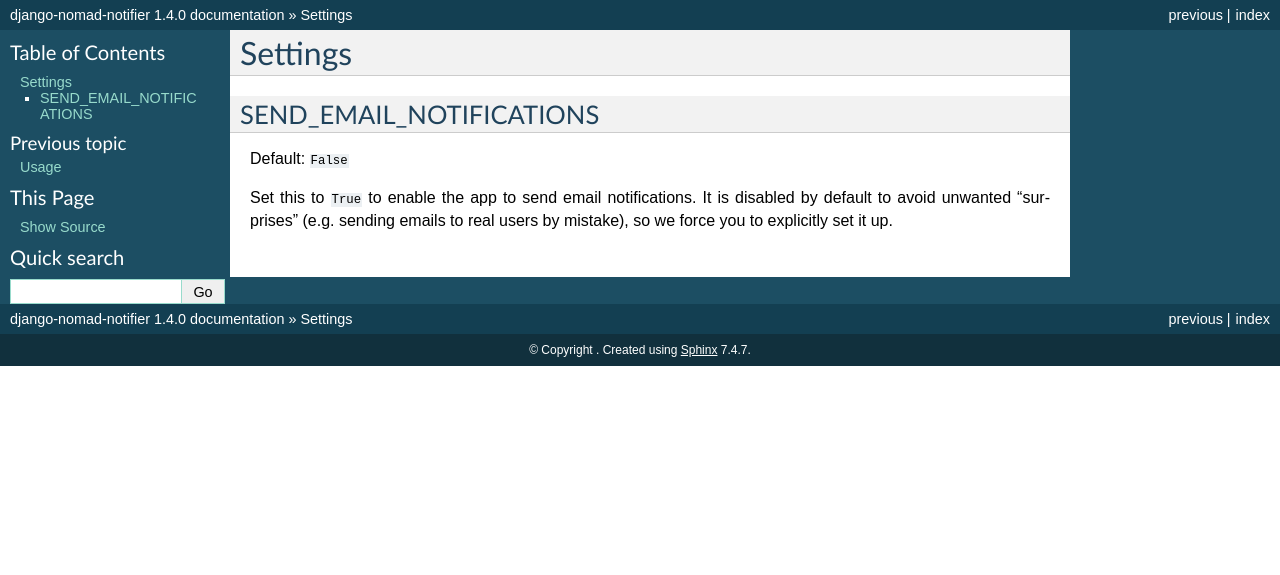
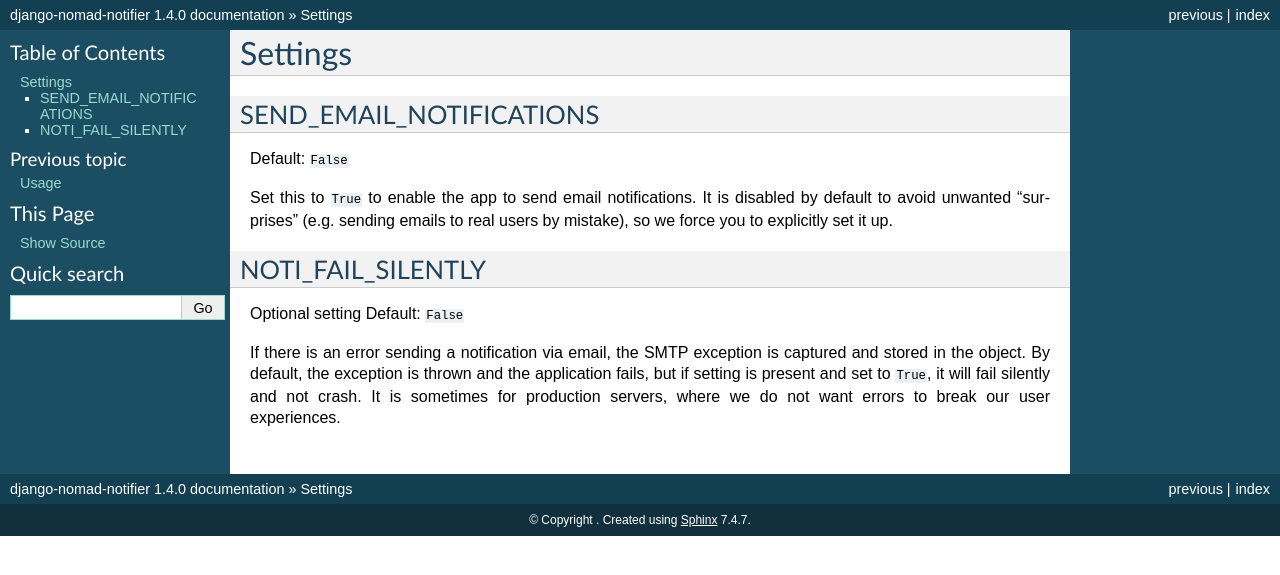
Before and after one commit to Nomadblue/django-nomad-notifier, a Sphinx documentation site: the page built from docs/settings.rst, in a window 1280 px wide. Shown: the top 575 px of the page. Built offline with Sphinx 7.4.7, drawn with Linux system fonts in a browser that asks for light colours.

Commit message:
Store email exc in model, use NOTI_FAIL_SILENTLY

```diff
--- a/docs/settings.rst
+++ b/docs/settings.rst
@@ -8,5 +8,17 @@ SEND_EMAIL_NOTIFICATIONS
 Default: ``False``
 
 Set this to ``True`` to enable the app to send email notifications. It is
-disabled by default to avoid unwanted "surprises" (e.g. sending emails to
-real users by mistake), so we force you to explicitly set it up.
+disabled by default to avoid unwanted "surprises" (e.g. sending emails to real
+users by mistake), so we force you to explicitly set it up.
+
+NOTI_FAIL_SILENTLY
+------------------
+
+Optional setting
+Default: ``False``
+
+If there is an error sending a notification via email, the SMTP exception is
+captured and stored in the object. By default, the exception is thrown and the
+application fails, but if setting is present and set to ``True``, it will fail
+silently and not crash. It is sometimes for production servers, where we do not
+want errors to break our user experiences.
```
Also changed, not shown: 1 other file.
